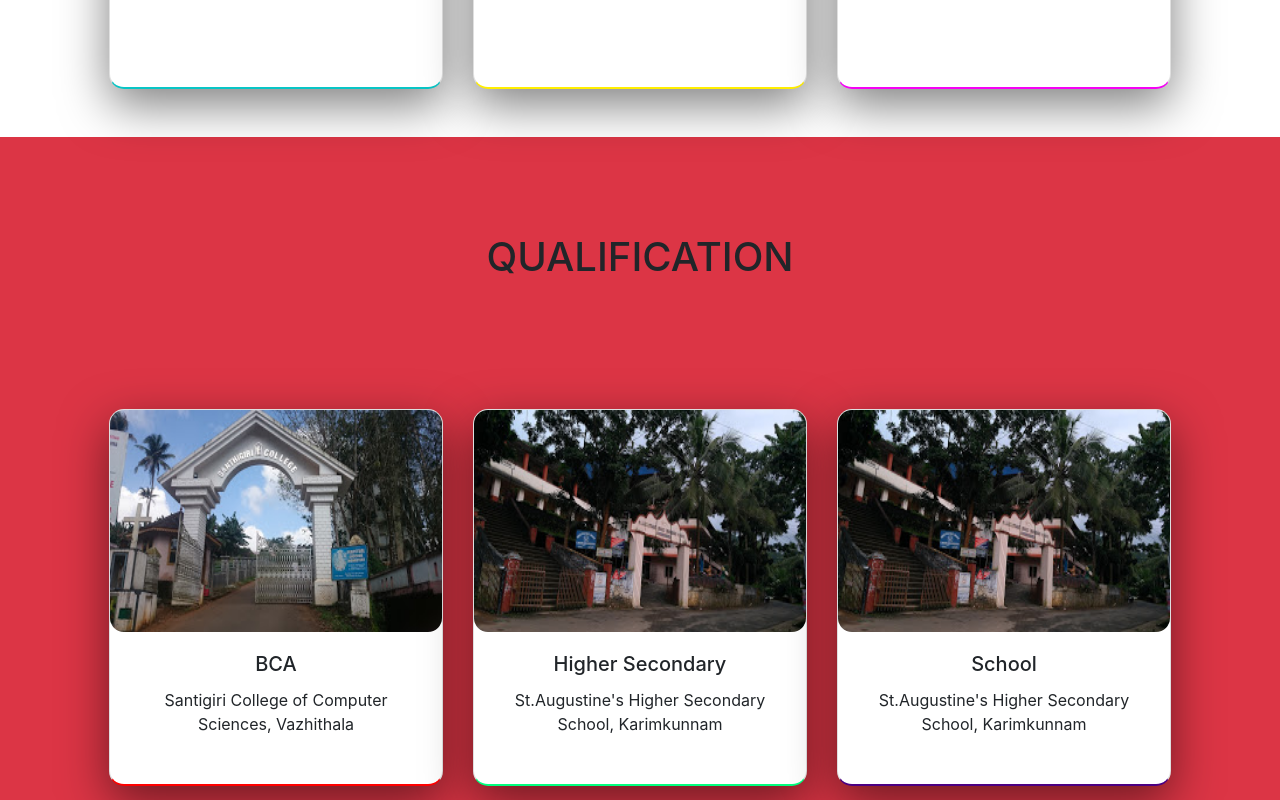
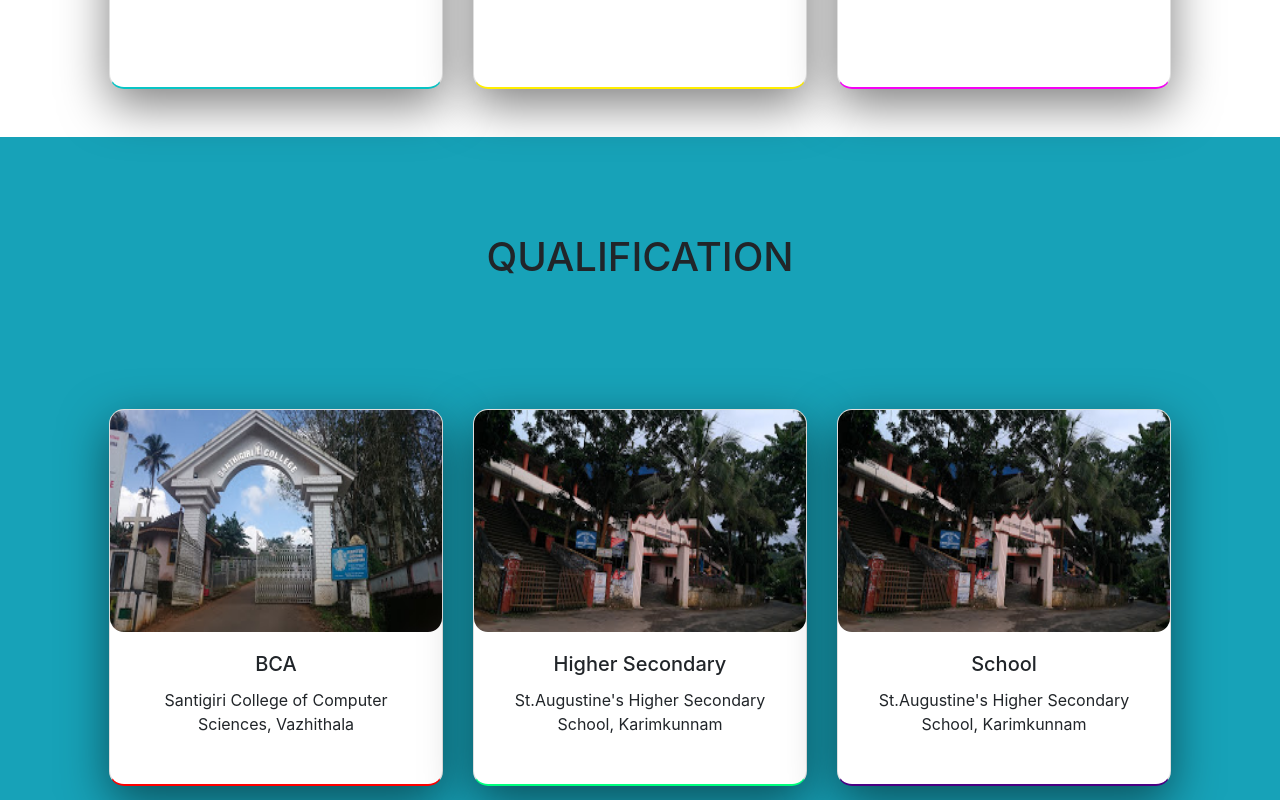
Before and after one commit to JoelJohny/newwebpage, a plain HTML site: page index.html in a window 1280 px wide. Shown: the part 1360-2160 px from the top of the page. Drawn offline with nearby package versions, Linux system fonts and the light colour scheme.

Commit message:
Update index.html

```diff
--- a/index.html
+++ b/index.html
@@ -94,7 +94,7 @@
 				</div>
 			</div>
 	</section>
-	<section class="bg-danger r text-center" id="third">
+	<section class="bg-info r text-center" id="third">
 		<div class="container">
 			<h1 class="text-center">QUALIFICATION</h1>
 			<div class="row r">
```
